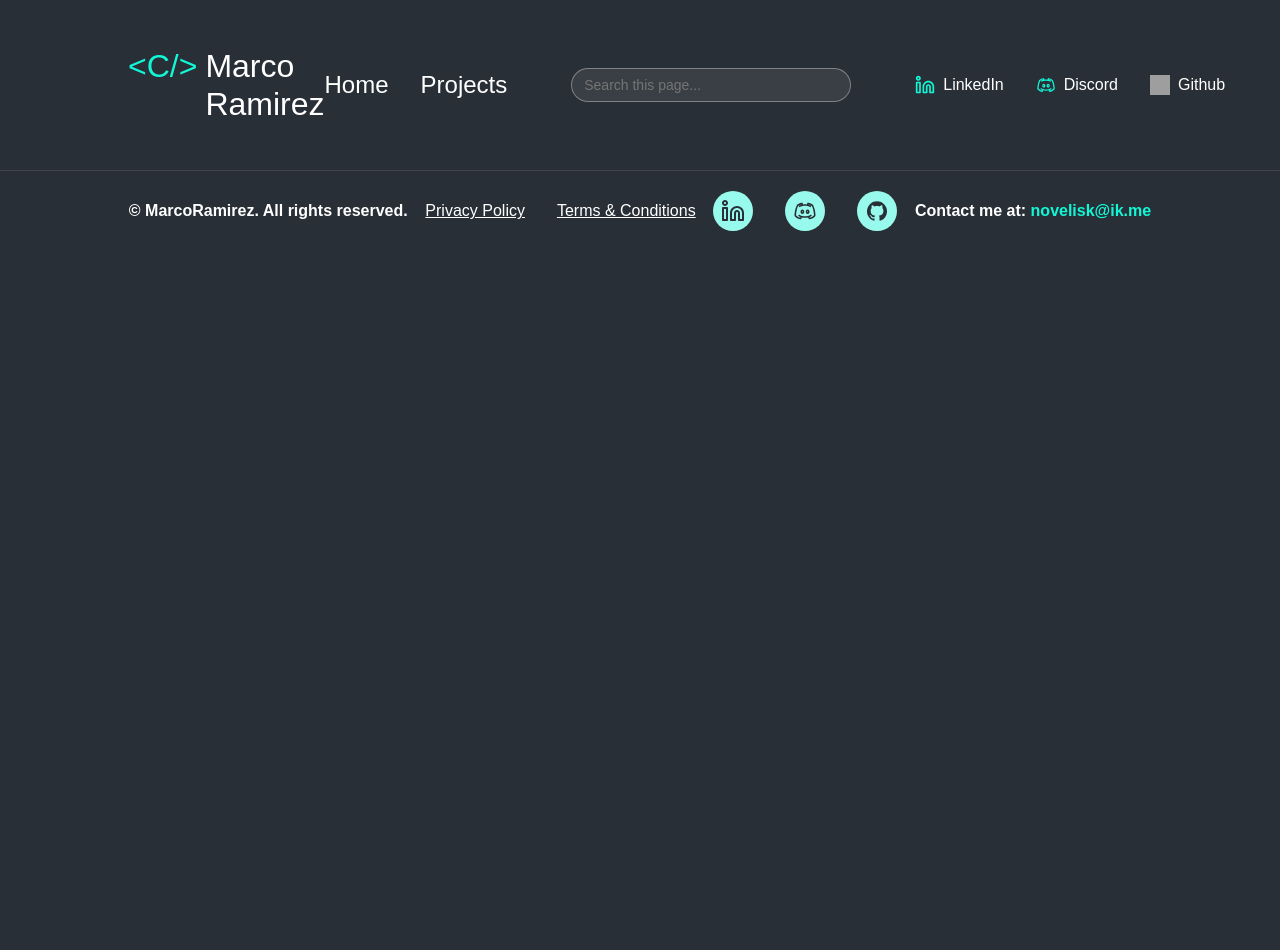
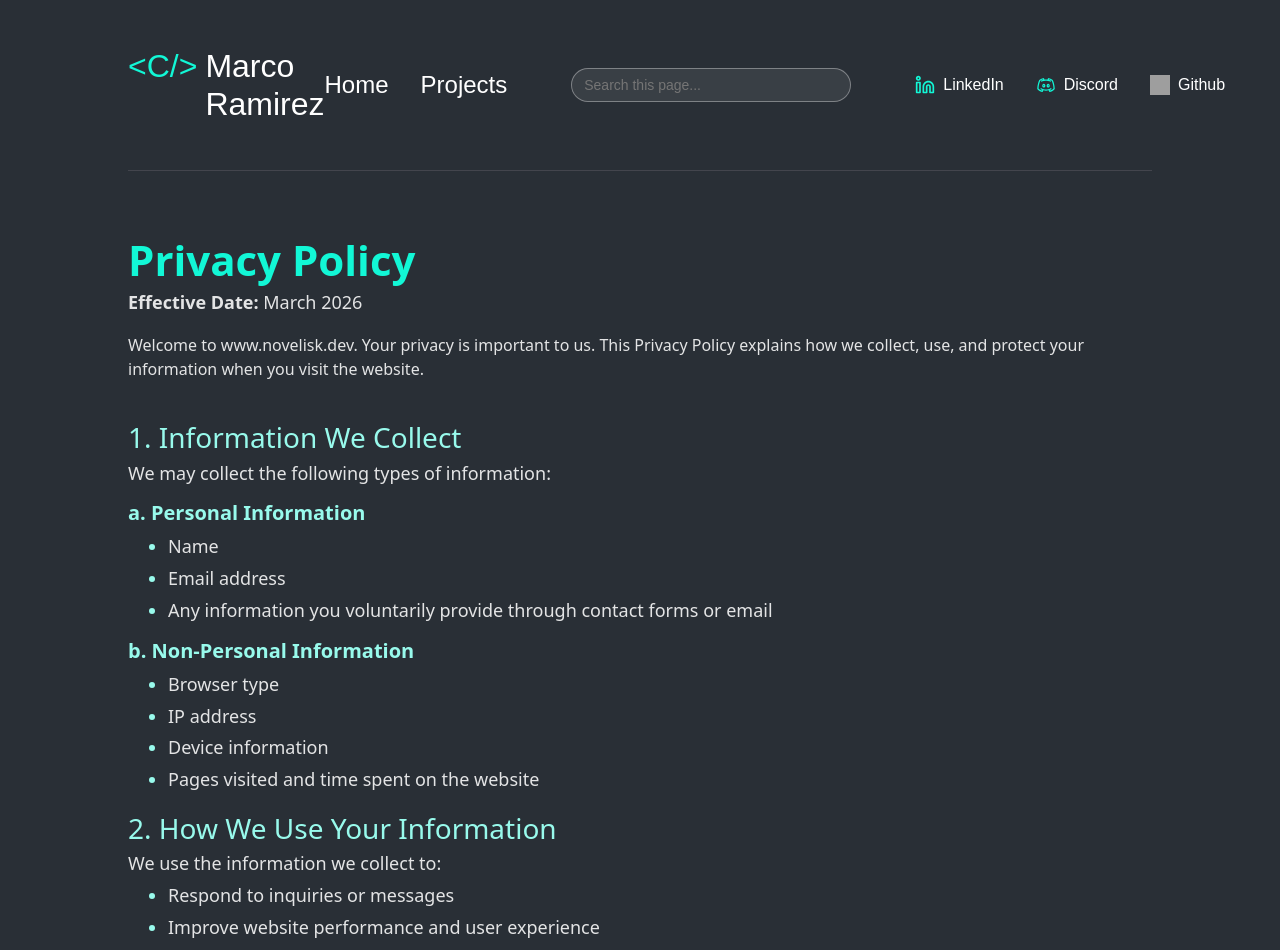
Before and after one commit to Novelisk/marco_ramirez_dev, a React (Vite) app: page /policy in a window 1280 px wide. Shown: the top 950 px of the page. Before the commit the page ends 800 px from the top, so only its background shows below. Built offline with nearby package versions, Linux system fonts and the light colour scheme; grey boxes are pictures that could not be loaded.

Commit message:
Policy, favicon added

```diff
--- a/index.html
+++ b/index.html
@@ -2,9 +2,13 @@
 <html lang="en">
   <head>
     <meta charset="UTF-8" />
-    <link rel="icon" type="image/svg+xml" href="/vite.svg" />
+    <link
+      rel="icon"
+      type="image/svg+xml"
+      href="./src/assets/images/icons/novelisk-favicon.svg"
+    />
     <meta name="viewport" content="width=device-width, initial-scale=1.0" />
-    <title>Marco Ramirez Developer</title>
+    <title>Marco Ramirez Web Developer</title>
   </head>
   <body>
     <div id="root"></div>
--- a/src/App.jsx
+++ b/src/App.jsx
@@ -1,9 +1,10 @@
 import { Routes, Route } from 'react-router-dom';
 
 import { Header } from './assets/components/Header/Header';
+import { Footer } from './assets/components/Footer/Footer';
 import { Main } from './assets/pages/Main/Main';
+import { Privacy } from './assets/pages/Privacy/Privacy';
 import { Terms } from './assets/pages/Terms/Terms';
-import { Footer } from './assets/components/Footer/Footer';
 
 function App() {
   return (
@@ -12,6 +13,7 @@ function App() {
 
       <Routes>
         <Route path="/" element={<Main />} />
+        <Route path="/policy" element={<Privacy />} />
         <Route path="/terms" element={<Terms />} />
       </Routes>
 
--- a/src/assets/components/Footer/Footer.jsx
+++ b/src/assets/components/Footer/Footer.jsx
@@ -35,6 +35,8 @@ export const Footer = () => {
           <a
             href="https://www.linkedin.com/in/paulramirezdev"
             className="footer-media__link"
+            target="_blank"
+            rel="noopener noreferrer"
           >
             <img
               src={linkedInIconBlack}
@@ -46,6 +48,8 @@ export const Footer = () => {
           <a
             href="https://discord.com/invite/SE5mWf7T"
             className="footer-media__link"
+            target="_blank"
+            rel="noopener noreferrer"
           >
             <img
               src={discordIconBlack}
@@ -54,7 +58,12 @@ export const Footer = () => {
             />
           </a>
 
-          <a href="https://github.com/Novelisk" className="footer-media__link">
+          <a
+            href="https://github.com/Novelisk"
+            className="footer-media__link"
+            target="_blank"
+            rel="noopener noreferrer"
+          >
             <img
               src={githubIconBlack}
               alt="Github icon"
--- a/src/assets/components/Hero/Hero.jsx
+++ b/src/assets/components/Hero/Hero.jsx
@@ -148,7 +148,7 @@ export const Hero = () => {
             <div className="hero-highlights">
               <div className="hero-highlights__container">
                 <h2 className="hero-highlights__number">4</h2>
-                <p className="hero-highlights__text">Programming Language</p>
+                <p className="hero-highlights__text">Programming Languages</p>
               </div>
               <div className="hero-highlights__container">
                 <h2 className="hero-highlights__number">6</h2>
@@ -156,7 +156,7 @@ export const Hero = () => {
               </div>
               <div className="hero-highlights__container">
                 <h2 className="hero-highlights__number">5</h2>
-                <p className="hero-highlights__text">Frameworks</p>
+                <p className="hero-highlights__text">Coding Frameworks</p>
               </div>
             </div>
           </div>
--- /dev/null
+++ b/src/assets/pages/Privacy/Privacy.css
@@ -0,0 +1,92 @@
+.privacy {
+  padding: 0 128px;
+  margin-bottom: 64px;
+  gap: 30px;
+
+  display: flex;
+  flex-direction: column;
+  align-items: flex-start;
+  justify-content: center;
+
+  font-family:
+    system-ui,
+    -apple-system,
+    BlinkMacSystemFont,
+    'Segoe UI',
+    Roboto,
+    Oxygen,
+    Ubuntu,
+    Cantarell,
+    'Open Sans',
+    'Helvetica Neue',
+    sans-serif;
+}
+
+.privacy__header {
+  display: flex;
+  flex-direction: column;
+  align-items: flex-start;
+  justify-content: center;
+
+  gap: 8px;
+}
+
+.privacy__title {
+  font-size: 42px;
+  font-weight: 650;
+  line-height: 1.2;
+
+  color: #12f7d6;
+}
+
+.privacy__content {
+  display: flex;
+  flex-direction: column;
+  align-items: flex-start;
+  justify-content: center;
+
+  padding-bottom: 64px;
+  gap: 12px;
+}
+
+.privacy__paragraph,
+.privacy__list-item {
+  font-size: 18px;
+  line-height: 1.1;
+  padding-bottom: 12px;
+}
+
+.privacy__subtitle {
+  padding-top: 8px;
+  padding-bottom: 8px;
+
+  font-size: 28px;
+  font-weight: 500;
+  line-height: 1.3;
+
+  color: #98faec;
+}
+
+.privacy__subtitle-bold {
+  padding-top: 6px;
+  padding-bottom: 12px;
+
+  font-size: 20px;
+  font-weight: 700;
+  line-height: 1.2;
+
+  color: #98faec;
+}
+
+.privacy__list {
+  margin: 0;
+
+  display: flex;
+  flex-direction: column;
+  align-items: flex-start;
+  justify-content: center;
+}
+
+.privacy__list-item::marker {
+  color: #98faec;
+}
--- /dev/null
+++ b/src/assets/pages/Privacy/Privacy.jsx
@@ -0,0 +1,158 @@
+import React from 'react';
+
+export const Privacy = () => {
+  return (
+    <>
+      <div className="top-line"></div>
+      <div className="privacy">
+        <div className="privacy__header">
+          <h1 className="privacy__title">Privacy Policy</h1>
+          <p className="privacy__paragraph">
+            <strong>Effective Date:</strong> March 2026
+          </p>
+          <p className="privacy-paragraph">
+            Welcome to www.novelisk.dev. Your privacy is important to us. This
+            Privacy Policy explains how we collect, use, and protect your
+            information when you visit the website.
+          </p>
+        </div>
+
+        <div className="privacy-content">
+          <h2 className="privacy__subtitle">1. Information We Collect</h2>
+          <p className="privacy__paragraph">
+            We may collect the following types of information:
+          </p>
+          <h3 className="privacy__subtitle-bold">a. Personal Information</h3>
+          <ul className="privacy__list">
+            <li className="privacy__list-item">Name</li>
+            <li className="privacy__list-item">Email address</li>
+            <li className="privacy__list-item">
+              Any information you voluntarily provide through contact forms or
+              email
+            </li>
+          </ul>
+          <h3 className="privacy__subtitle-bold">
+            b. Non-Personal Information
+          </h3>
+          <ul className="privacy__list">
+            <li className="privacy__list-item">Browser type</li>
+            <li className="privacy__list-item">IP address</li>
+            <li className="privacy__list-item">Device information</li>
+            <li className="privacy__list-item">
+              Pages visited and time spent on the website
+            </li>
+          </ul>
+
+          <h2 className="privacy__subtitle">2. How We Use Your Information</h2>
+          <p className="privacy__paragraph">
+            We use the information we collect to:
+          </p>
+          <ul className="privacy__list">
+            <li className="privacy__list-item">
+              Respond to inquiries or messages
+            </li>
+            <li className="privacy__list-item">
+              Improve website performance and user experience
+            </li>
+            <li className="privacy__list-item">
+              Monitor and analyze usage trends
+            </li>
+            <li className="privacy__list-item">
+              Ensure security and prevent fraud
+            </li>
+          </ul>
+
+          <h2 className="privacy__subtitle">
+            3. Cookies and Tracking Technologies
+          </h2>
+          <p className="privacy__paragraph">
+            We may use cookies and similar tracking technologies to:
+          </p>
+          <ul className="privacy__list">
+            <li className="privacy__list-item">
+              Enhance your browsing experience
+            </li>
+            <li className="privacy__list-item">Analyze site traffic</li>
+            <li className="privacy__list-item">Remember user preferences</li>
+          </ul>
+          <p className="privacy__paragraph">
+            You can disable cookies through your browser settings.
+          </p>
+
+          <h2 className="privacy__subtitle">4. Third-Party Services</h2>
+          <p className="privacy__paragraph">
+            We may use third-party services such as:
+          </p>
+          <ul className="privacy__list">
+            <li className="privacy__list-item">
+              Analytics tools (e.g., Google Analytics)
+            </li>
+            <li className="privacy__list-item">Hosting providers</li>
+          </ul>
+          <p className="privacy__paragraph">
+            These third parties may collect information in accordance with their
+            own privacy policies.
+          </p>
+
+          <h2 className="privacy__subtitle">5. Data Sharing</h2>
+          <p className="privacy__paragraph">
+            We do not sell, trade, or rent your personal information. We may
+            share information only:
+          </p>
+          <ul className="privacy__list">
+            <li className="privacy__list-item">
+              To comply with legal obligations
+            </li>
+            <li className="privacy__list-item">
+              To protect our rights and security
+            </li>
+          </ul>
+
+          <h2 className="privacy__subtitle">6. Data Security</h2>
+          <p className="privacy__paragraph">
+            We implement reasonable security measures to protect your
+            information. However, no method of transmission over the internet is
+            100% secure.
+          </p>
+
+          <h2 className="privacy__subtitle">7. Your Rights</h2>
+          <p className="privacy__paragraph">
+            Depending on your location, you may have the right to:
+          </p>
+          <ul className="privacy__list">
+            <li className="privacy__list-item">
+              Access the personal data we hold about you
+            </li>
+            <li className="privacy__list-item">
+              Request correction or deletion of your data
+            </li>
+            <li className="privacy__list-item">
+              Withdraw consent where applicable
+            </li>
+          </ul>
+          <p className="privacy__paragraph">
+            To exercise these rights, contact us at: novelisk@ik.me
+          </p>
+
+          <h2 className="privacy__subtitle">8. Links to Other Websites</h2>
+          <p className="privacy__paragraph">
+            Our website may contain links to external sites. We are not
+            responsible for the privacy practices of those websites.
+          </p>
+
+          <h2 className="privacy__subtitle">9. Changes to This Policy</h2>
+          <p className="privacy__paragraph">
+            We may update this Privacy Policy from time to time. Changes will be
+            posted on this page with an updated effective date.
+          </p>
+
+          <h2 className="privacy__subtitle">10. Contact Us</h2>
+          <p className="privacy__paragraph">
+            If you have any questions about this Privacy Policy, you can contact
+            us at: novelisk@ik.me
+          </p>
+        </div>
+      </div>
+    </>
+  );
+};
--- a/src/index.css
+++ b/src/index.css
@@ -7,6 +7,7 @@
 @import url('./assets/components/Footer/Footer.css');
 @import url('./assets/components/NavBar/NavBar.css');
 
+@import url('./assets/pages/Privacy/Privacy.css');
 @import url('./assets/pages/Terms/Terms.css');
 
 main {
```
Also changed, not shown: src/assets/components/Header/Header.jsx (+10 -1 lines), src/assets/images/icons/novelisk-favicon.svg (added).
